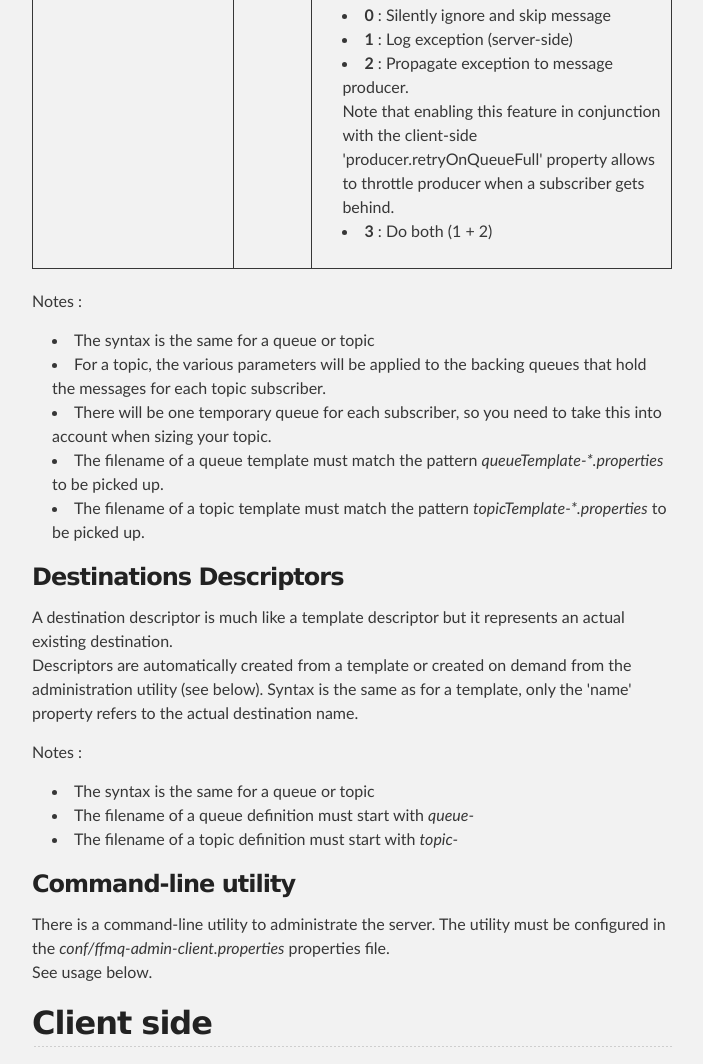
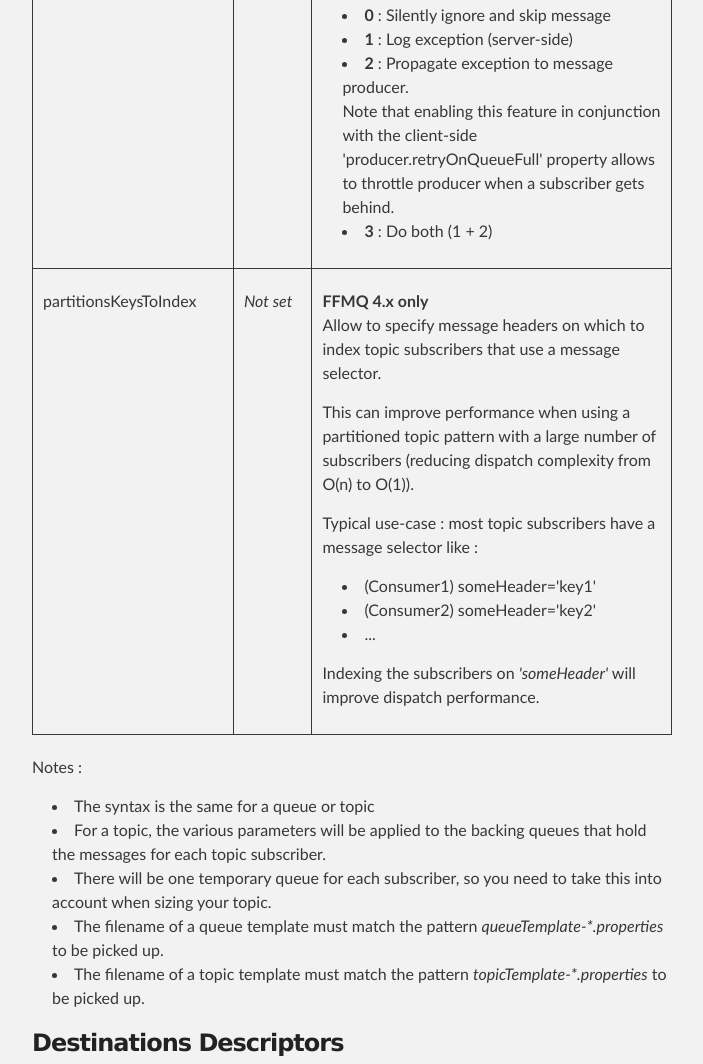
Before and after one commit to timewalker74/ffmq, a plain HTML site: page doc.html in a window 1280 px wide. Shown: the part 6028-7092 px from the top of the page, without its empty margins (288-991 px from the left). Drawn offline with Linux system fonts and the light colour scheme.

Commit message:
Add doc for partitionsKeysToIndex setting

```diff
--- a/doc.html
+++ b/doc.html
@@ -323,6 +323,31 @@ memoryStore.maxMessages           = 1000</pre>
 					with the client-side 'producer.retryOnQueueFull' property allows to throttle producer when a subscriber gets behind.</li>
 					<li><b>3</b> : Do both (1 + 2)</li>
 				</ul>
+				</td>
+			</tr>
+			<tr>
+			    <td>partitionsKeysToIndex</td>
+				<td><i>Not set</i></td>
+				<td>
+					<p>
+					<b>FFMQ 4.x only</b><br/>
+					Allow to specify message headers on which to index topic subscribers that use a message selector.
+					</p>
+					<p>
+		                This can improve performance when using a partitioned topic pattern with a large number of subscribers
+		                (reducing dispatch complexity from O(n) to O(1)).
+					</p>
+					<p>
+						Typical use-case : most topic subscribers have a message selector like :<br/>
+					</p>
+					<ul>
+		                <li>(Consumer1) someHeader='key1'</li>
+						<li>(Consumer2) someHeader='key2'</li>
+						<li>...</li>
+					</ul>
+					<p>
+						Indexing the subscribers on <i>'someHeader'</i> will improve dispatch performance.
+					</p>
 				</td>
 			</tr>
 		</table>
```
Also changed, not shown: 1 other file.
